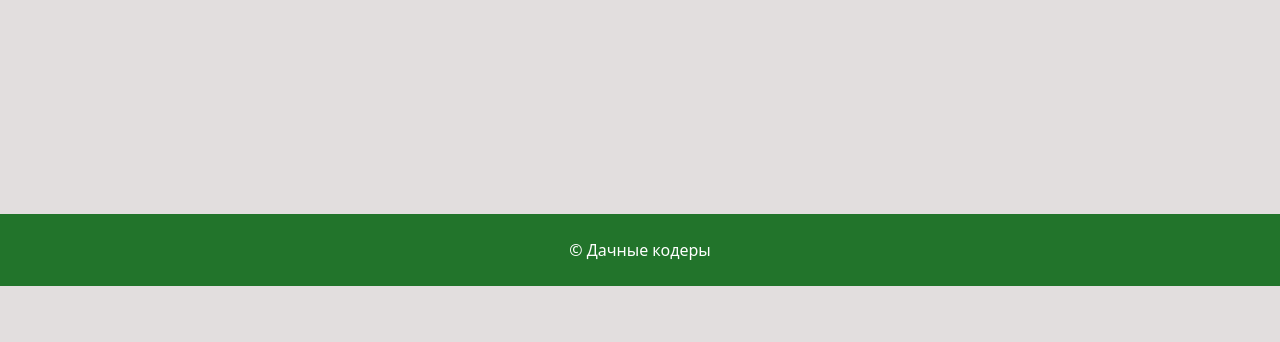
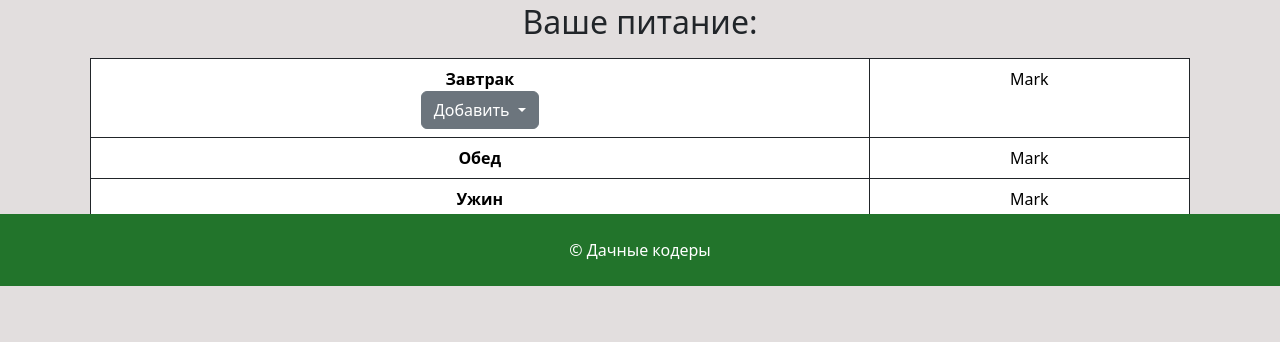
Before and after one commit to Krahjotdaan/FoodComparison-MSHP, a Django app: page /like_page/ in a window 1280 px wide. Shown: the part 514-856 px from the top of the page. Before the commit the page ends 800 px from the top, so only its background shows below. Run offline with Django 4.2, Linux system fonts and the light colour scheme; data comes from the database, SQL or seed files in the repository; both versions use the stored data as it was after the commit.

Commit message:
build: Added your menu
Добавил меню, но оно готово не до конца

```diff
--- a/App/templates/like_page.html
+++ b/App/templates/like_page.html
@@ -35,6 +35,45 @@
     {% endfor %}
     </div>
 
+    <div class="mt-4 text-center">
+        <h2>
+            Ваше питание:
+        </h2>
+        </button>
+    </div>
+
+
+    <div class="col text-center p-2">
+        <table class="table table-bordered border-dark">
+            <tbody>
+                <tr>
+                  <th>Завтрак <div class="dropdown">
+                          <button class="btn btn-secondary dropdown-toggle" type="button" id="dropdownMenuButton1" data-bs-toggle="dropdown" aria-expanded="false">
+                            Добавить
+                          </button>
+                          <ul class="dropdown-menu" aria-labelledby="dropdownMenuButton1">
+                            <li><a class="dropdown-item" href="#">Яблоко</a></li>
+                          </ul>
+                      </div>
+                  </th>
+                  <td>Mark</td>
+                </tr>
+            </tbody>
+            <tbody>
+                <tr>
+                  <th>Обед</th>
+                  <td>Mark</td>
+                </tr>
+            </tbody>
+            <tbody>
+                <tr>
+                  <th>Ужин</th>
+                  <td>Mark</td>
+                </tr>
+            </tbody>
+        </table>
+    </div>
+
 
 
 
```
Also changed, not shown: db.sqlite3.
